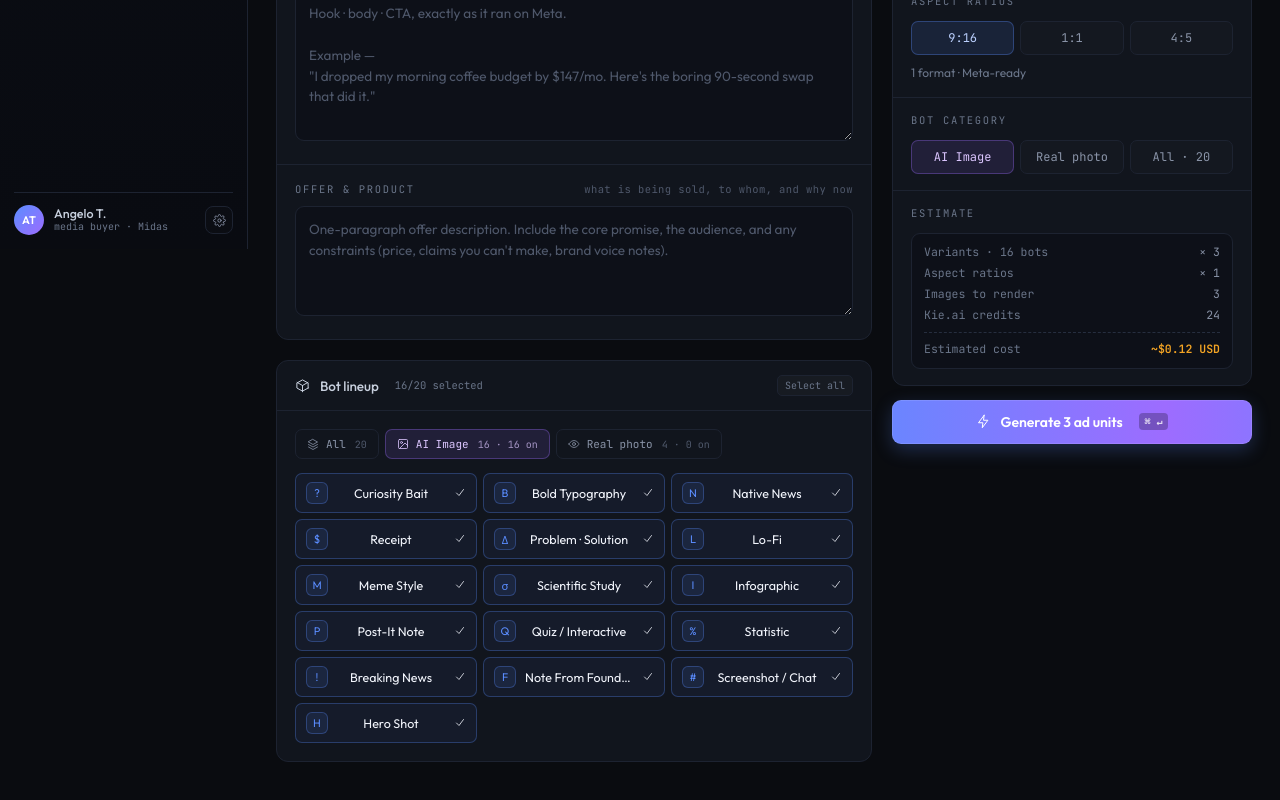
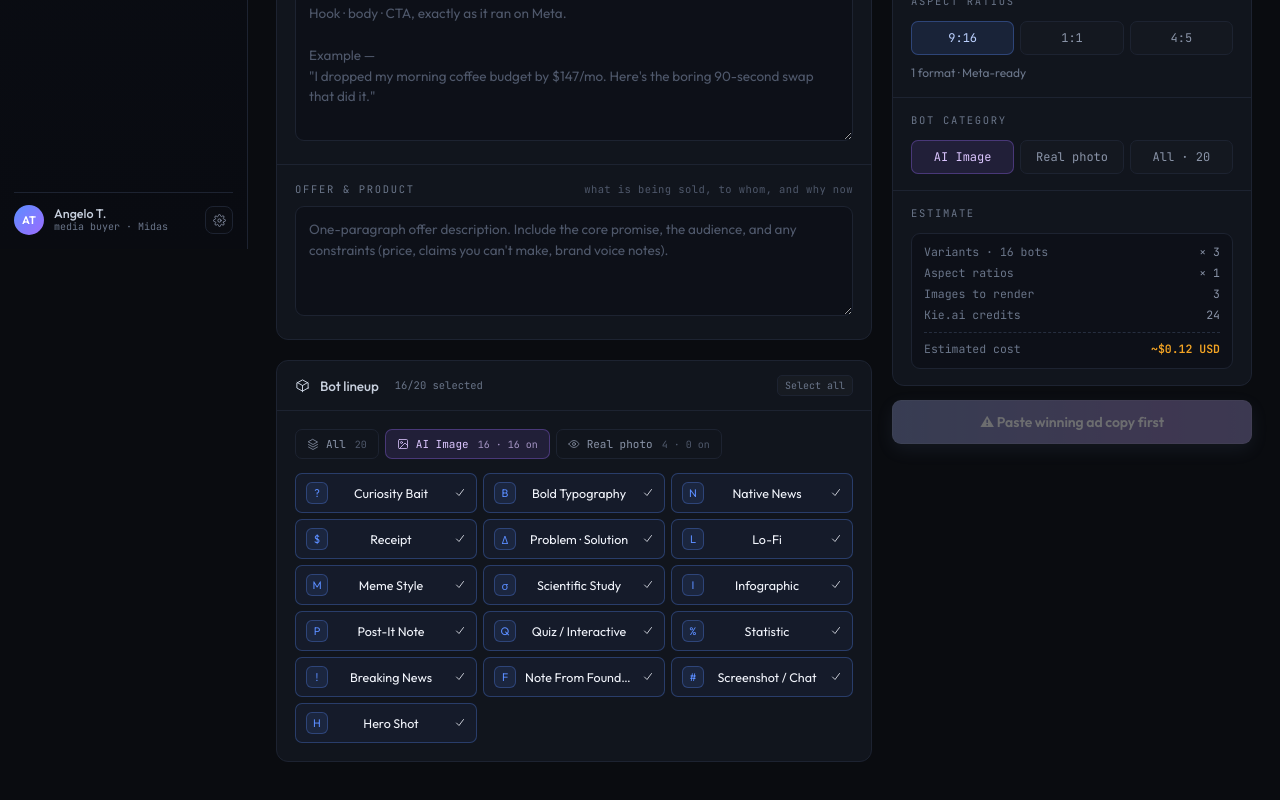
Before and after one commit to feseruxx/ad-recreator-frontend, a React (Vite) app: page / in a window 1280 px wide. Shown: the part 551-1351 px from the top of the page. Built offline with nearby package versions, Linux system fonts and the light colour scheme.

Commit message:
fix: gallery downloadCSV + submit validation

```diff
--- a/src/App.jsx
+++ b/src/App.jsx
@@ -1024,7 +1024,7 @@ function BotPicker({ category, setCategory, selected, toggle, selectAll }) {
   );
 }
 
-function ConfigRail({ numVariants, setNumVariants, ratios, toggleRatio, category, setCategory, est, onSubmit, submitting }) {
+function ConfigRail({ numVariants, setNumVariants, ratios, toggleRatio, category, setCategory, est, onSubmit, submitting, canSubmit = false }) {
   const p = (numVariants - 1) / 19 * 100;
   return (
     <div className="rail">
@@ -1085,13 +1085,16 @@ function ConfigRail({ numVariants, setNumVariants, ratios, toggleRatio, category
         </div>
       </div>
 
-      <button className="submit" disabled={submitting} onClick={onSubmit}>
+      <button className="submit" disabled={submitting || !canSubmit} onClick={onSubmit}
+        style={!canSubmit && !submitting ? { opacity: 0.4, cursor: 'not-allowed' } : {}}>
         {submitting
           ? <>Processing…</>
-          : <>
-            <I.bolt size={15} /> Generate {est.images} ad unit{est.images === 1 ? '' : 's'}
-            <span className="kbd">⌘ ↵</span>
-          </>}
+          : !canSubmit
+            ? <>⚠ Paste winning ad copy first</>
+            : <>
+              <I.bolt size={15} /> Generate {est.images} ad unit{est.images === 1 ? '' : 's'}
+              <span className="kbd">⌘ ↵</span>
+            </>}
       </button>
     </div>
   );
@@ -1312,7 +1315,7 @@ function QueueView({ status, logs, runState, runStats = { elapsed: 0 }, numVaria
 
 // === gallery.jsx ===
 // GALLERY VIEW
-function GalleryView() {
+function GalleryView({ downloadCSV = () => { } }) {
   const [filter, setFilter] = useState({ cat: 'all', ratio: 'all' });
   const [view, setView] = useState('grid');
 
@@ -1933,6 +1936,7 @@ function App() {
                 est={est}
                 onSubmit={onSubmit}
                 submitting={status === 'active'}
+                canSubmit={ad.trim().length > 0}
               />
             )}
 
@@ -1940,7 +1944,7 @@ function App() {
               <QueueView status={status === 'active' ? (runState.p2 === 'run' ? 'p2' : 'p1') : 'idle'} logs={logs} runState={runState} runStats={runStats} numVariants={numVariants} estCost={est.cost} />
             )}
 
-            {tab === 'gallery' && <GalleryView />}
+            {tab === 'gallery' && <GalleryView downloadCSV={downloadCSV} />}
           </div>
         </main>
       </div>
```
